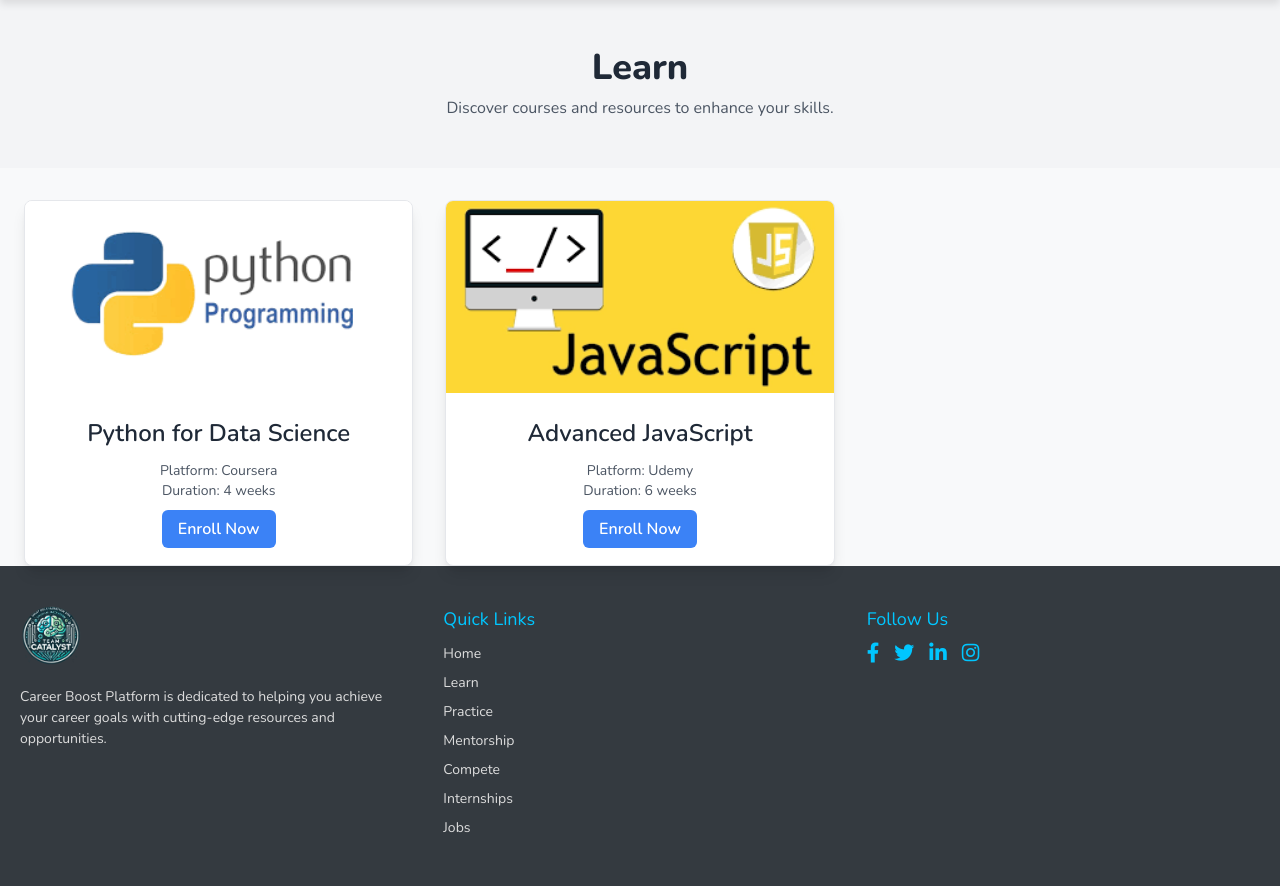
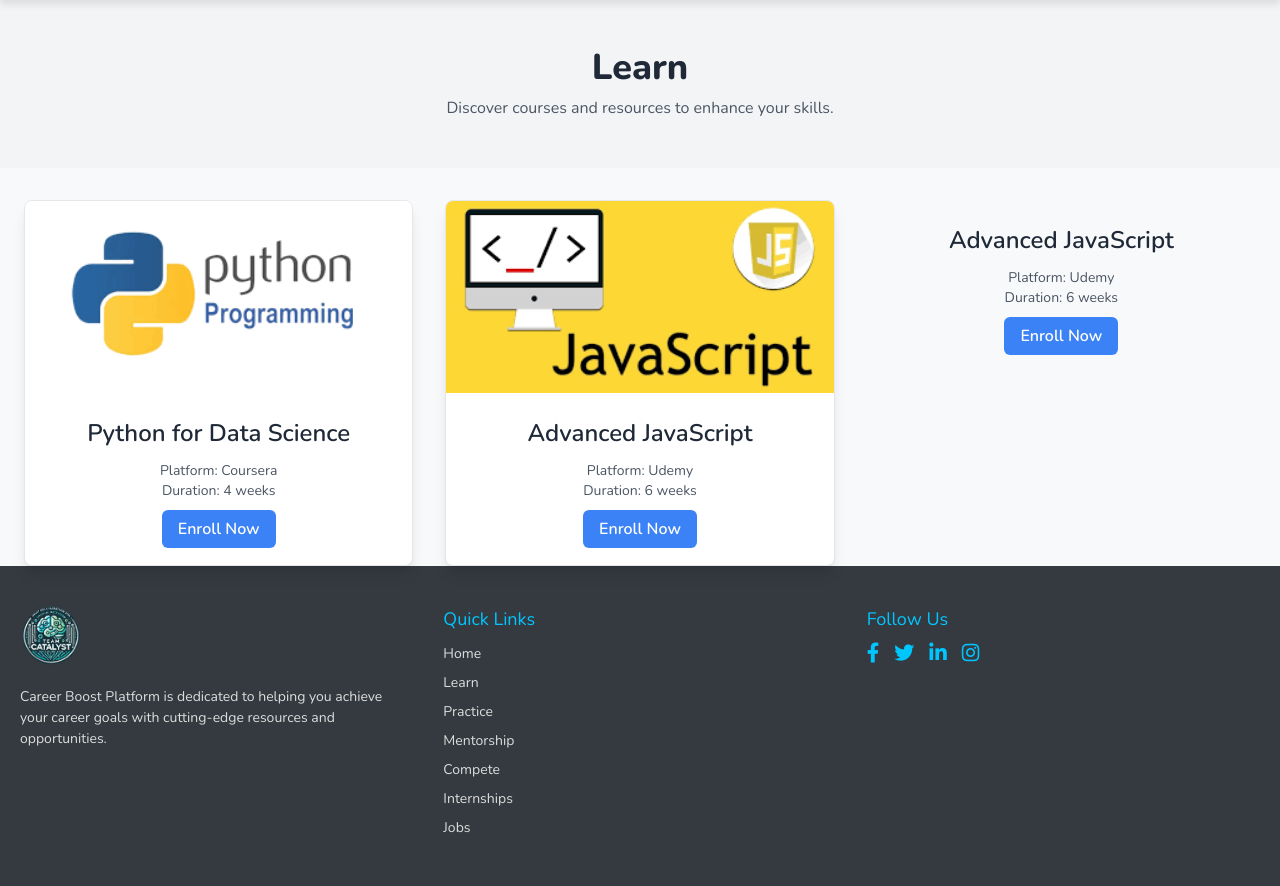
Before and after one commit to kaushal892004/Catalyst, a Flask app: page /learn in a window 1280 px wide. Shown: the part 70-956 px from the top of the page. Run offline with Flask 3, Linux system fonts and the light colour scheme; some libraries are stand-ins or nearby versions.

Commit message:
added card

```diff
--- a/app/templates/learn.html
+++ b/app/templates/learn.html
@@ -38,6 +38,15 @@
                 class="btn bg-blue-500 text-white font-semibold py-2 px-4 rounded-md hover:bg-blue-600 transition duration-300">Enroll
                 Now</a>
         </div>
+
+    </div>
+    <div class="learning-details text-center p-6">
+        <h2 class="text-2xl font-semibold text-gray-800 mb-3">Advanced JavaScript</h2>
+        <p class="text-sm text-gray-600">Platform: Udemy</p>
+        <p class="text-sm text-gray-600 mb-4">Duration: 6 weeks</p>
+        <a href="#"
+            class="btn bg-blue-500 text-white font-semibold py-2 px-4 rounded-md hover:bg-blue-600 transition duration-300">Enroll
+            Now</a>
     </div>
 </div>
 
```
